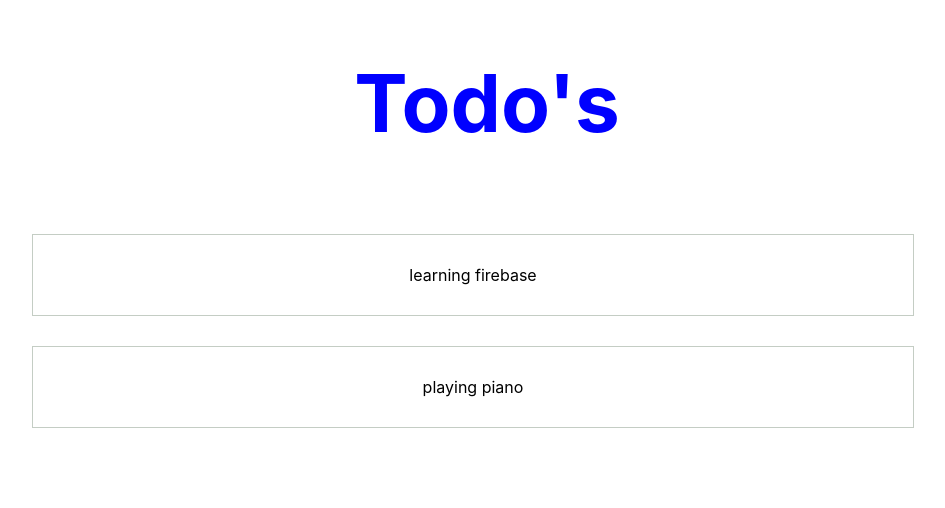
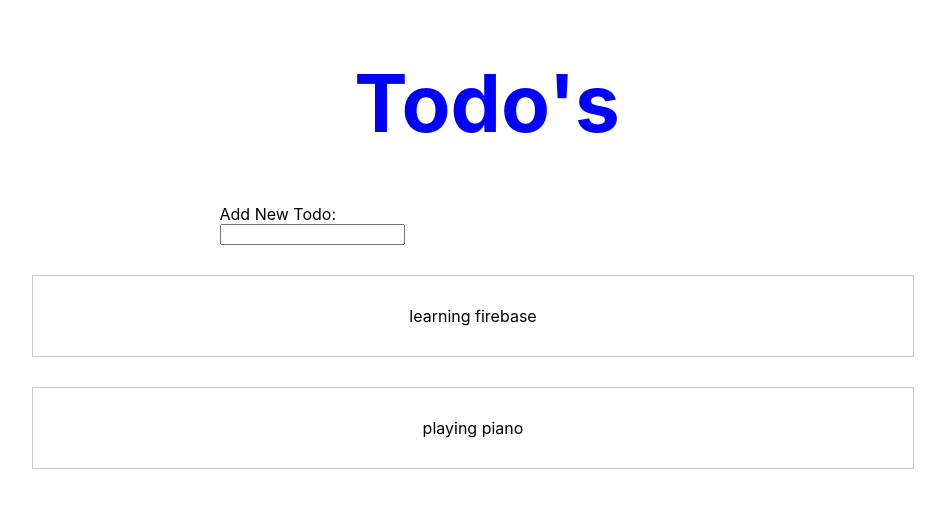
Before and after one commit to Code-250/Todo-App, a React (Create React App) app: page / in a window 1280 px wide. Shown: the top 508 px of the page, without its empty margins (200-1145 px from the left). Built offline with nearby package versions, Linux system fonts and the light colour scheme.

Commit message:
added input-field

```diff
--- /dev/null
+++ b/src/AddForm.js
@@ -0,0 +1,30 @@
+import React from 'react'
+
+class AddTodo extends React.Component {
+
+    state ={
+        content:''
+    }
+    handleChange = (e)=>{
+        this.setState({
+            content:e.target.value
+        })
+    }
+    handleSubmit = (e)=>{
+        e.preventdefault();
+        console.log(this.state)
+    }
+    render(){
+
+        return(
+            <div className='todo-input'>
+                <form className='input-form' onSubmit={this.handleSubmit}>
+                    <label className='input-title'>Add New Todo:</label>
+                    <input type='text' onChange={this.handleChange}></input>
+                </form>
+            </div>
+        )
+    }
+}
+
+export default AddTodo;
--- a/src/App.css
+++ b/src/App.css
@@ -23,3 +23,14 @@
   width:80%;
   margin-left:200px;
 }
+
+/* input-field */
+
+.todo-input{
+  display:flex;
+  flex-direction: column;
+}
+.input-form{
+  display:flex;
+  flex-direction:column;
+}
--- a/src/App.js
+++ b/src/App.js
@@ -1,6 +1,7 @@
 import React, { Component } from 'react'
 import './App.css';
 import Todos from './Todos';
+import AddTodo from './AddForm';
 
 class App extends Component {
   state={
@@ -26,6 +27,7 @@ class App extends Component {
       <h1 className='header'>
         Todo's
       </h1>
+      <AddTodo/>
       <Todos todos={this.state.todos} deleteTodo={this.deleteTodo}/>
     </div>
   );
```
Also changed, not shown: src/Todos.js (line endings or trailing spaces), 1 other file (tests, documents, lock files or other folders).
